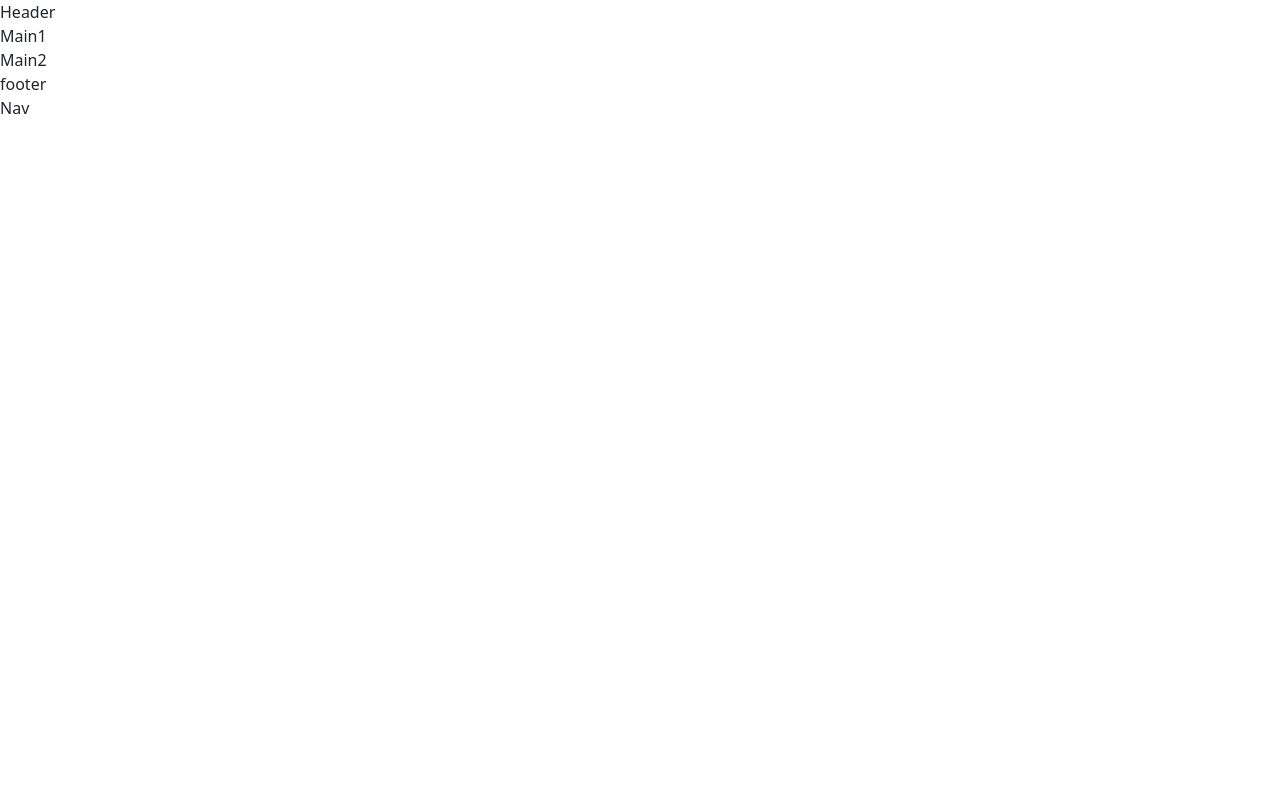
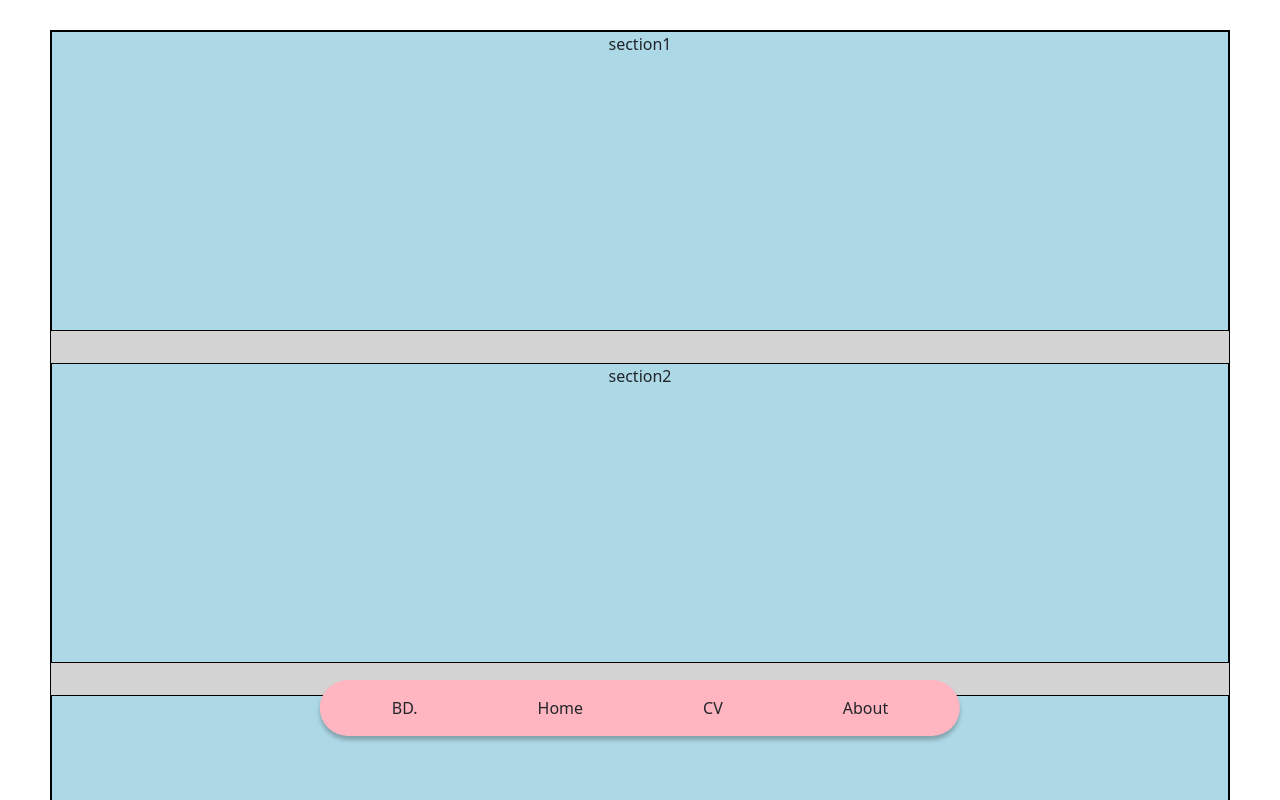
Before and after one commit to Mikun007/Mikun-s-Website, a React (Create React App) app: page / in a window 1280 px wide. Shown: the top 800 px of the page. Built offline with nearby package versions, Linux system fonts and the light colour scheme.

Commit message:
Added grid flex and NavBar functionality

```diff
--- a/public/css/index.css
+++ b/public/css/index.css
@@ -0,0 +1,88 @@
+body {
+  margin: 30px 50px;
+}
+
+.flex-container-home {
+  display: flex;
+  flex-direction: column;
+  gap: 10px;
+}
+.flex-container-home > * {
+  background-color: lightblue;
+  text-align: center;
+  border: 1px solid black;
+}
+
+.grid-container-home {
+  background-color: lightgray;
+  display: grid;
+  gap: 2rem;
+  grid-template-columns: repeat(12, 1fr);
+  grid-auto-rows: minmax(300px, auto);
+}
+.grid-container-home > * {
+  background-color: lightblue;
+  border: 1px solid black;
+  text-align: center;
+}
+.grid-container-home > section:nth-child(1) {
+  grid-column: span 12;
+}
+.grid-container-home > section:nth-child(2) {
+  grid-column: span 12;
+}
+.grid-container-home > section:nth-child(3) {
+  grid-column: span 12;
+}
+.grid-container-home > section:nth-child(4) {
+  grid-column: span 12;
+}
+
+div.fixed-navbar-position-home {
+  position: fixed;
+  left: 50%;
+  transform: translatex(-50%);
+  bottom: 8%;
+  background-color: lightpink;
+  padding: 1rem 3rem;
+  border-radius: 2rem;
+  box-shadow: 0px 4px 4px rgba(0, 0, 0, 0.25);
+}
+div.fixed-navbar-position-home nav {
+  display: flex;
+  gap: 15vh;
+}
+div.fixed-navbar-position-home nav > * {
+  margin: 0px;
+}
+div.fixed-navbar-position-home nav:first-child {
+  margin-left: 24px;
+}
+div.fixed-navbar-position-home nav:last-child {
+  margin-right: 24px;
+}
+
+.animation-down {
+  animation: animate_down 0.2s ease-out 0s 1 normal forwards;
+}
+
+@keyframes animate_down {
+  0% {
+    bottom: 8%;
+  }
+  100% {
+    bottom: -20%;
+  }
+}
+.animation-up {
+  animation: animate_up 0.2s ease-out 0s 1 normal forwards;
+}
+
+@keyframes animate_up {
+  0% {
+    bottom: -8%;
+  }
+  100% {
+    bottom: 8%;
+  }
+}
--- /dev/null
+++ b/public/sass/_home.scss
@@ -0,0 +1,68 @@
+// MAIN CONTAINT
+
+// flex container class
+.flex-container-home {
+    display: flex;
+    flex-direction: column;
+    gap: 10px;
+
+    & > * {
+        background-color: lightblue;
+        text-align: center;
+        border: 1px solid black;
+    }
+}
+
+// grid container class
+.grid-container-home {
+    background-color: lightgray;
+    display: grid;
+    gap: 2rem;
+    grid-template-columns: repeat(12, 1fr);
+    grid-auto-rows: minmax(300px, auto);
+
+    & > * {
+        background-color: lightblue;
+        border: 1px solid black;
+        text-align: center;
+    }
+
+    @for $i from 1 through 4 {
+        & > section:nth-child(#{$i}) {
+            grid-column: span 12;
+        }
+    }
+}
+
+
+// NAV BAR
+
+// fixed position
+div.fixed-navbar-position-home {
+    position: fixed;
+    left: 50%;
+    transform: translatex(-50%);
+    bottom: 8%;
+    background-color: lightpink;
+    padding: 1rem 3rem;
+    border-radius: 2rem;
+    box-shadow: 0px 4px 4px rgba(0, 0, 0, 0.25);
+
+    // navbar item
+    & nav {
+        display: flex;
+        gap: 15vh;
+
+        & > * {
+            margin: 0px;
+        }
+
+        &:first-child {
+            margin-left: 24px;
+        }
+
+        &:last-child {
+            margin-right: 24px;
+        }
+    }
+}
--- a/public/sass/index.scss
+++ b/public/sass/index.scss
@@ -0,0 +1,7 @@
+body {
+    margin: 30px 50px;
+};
+
+@import "home";
+
+@import "animation";
--- a/src/App.jsx
+++ b/src/App.jsx
@@ -1,15 +1,10 @@
+import Home from "./Routers/Home";
 
 
 function App() {
     return (
         <div>
-            <div id="gird">
-                <header>Header</header>
-                <main>Main1</main>
-                <main>Main2</main>
-                <footer>footer</footer>
-            </div>
-            <nav>Nav</nav>
+            <Home />
         </div>
     );
 };
--- /dev/null
+++ b/src/Routers/Home.jsx
@@ -0,0 +1,27 @@
+function Home() {
+    return (
+        <div>
+            <div className="flex-container-home">
+                <main className="grid-container-home">
+                    <section>section1</section>
+                    <section>section2</section>
+                    <section>section3</section>
+                    <section>section4</section>
+                </main>
+                <footer>Footer</footer>
+            </div>
+
+            <div className="fixed-navbar-position-home">
+                <nav>
+                    <p>BD.</p>
+                    <p>Home</p>
+                    <p>CV</p>
+                    <p>About</p>
+                </nav>
+            </div>
+
+        </div>
+    );
+};
+
+export default Home;
--- a/src/index.js
+++ b/src/index.js
@@ -8,3 +8,30 @@ root.render(
     <App />
   </React.StrictMode>
 );
+
+
+window.addEventListener("load", () => {
+
+  // navBar Animation while scrolling.
+  const body = document.querySelector("body");
+
+  body.addEventListener("wheel", (event) => {
+    const navBar = document.querySelector(".fixed-navbar-position-home");
+
+
+    if (event.deltaY > 0) {
+
+      if (navBar.classList.contains("animation-up")) {
+        navBar.classList.replace("animation-up", "animation-down")
+      };
+      navBar.classList.add("animation-down")
+
+    };
+
+
+    if (event.deltaY < 0) {
+      navBar.classList.replace("animation-down", "animation-up");
+    };
+
+  });
+});
```
Also changed, not shown: public/sass/_animation.scss (added, +28 -0 lines).
